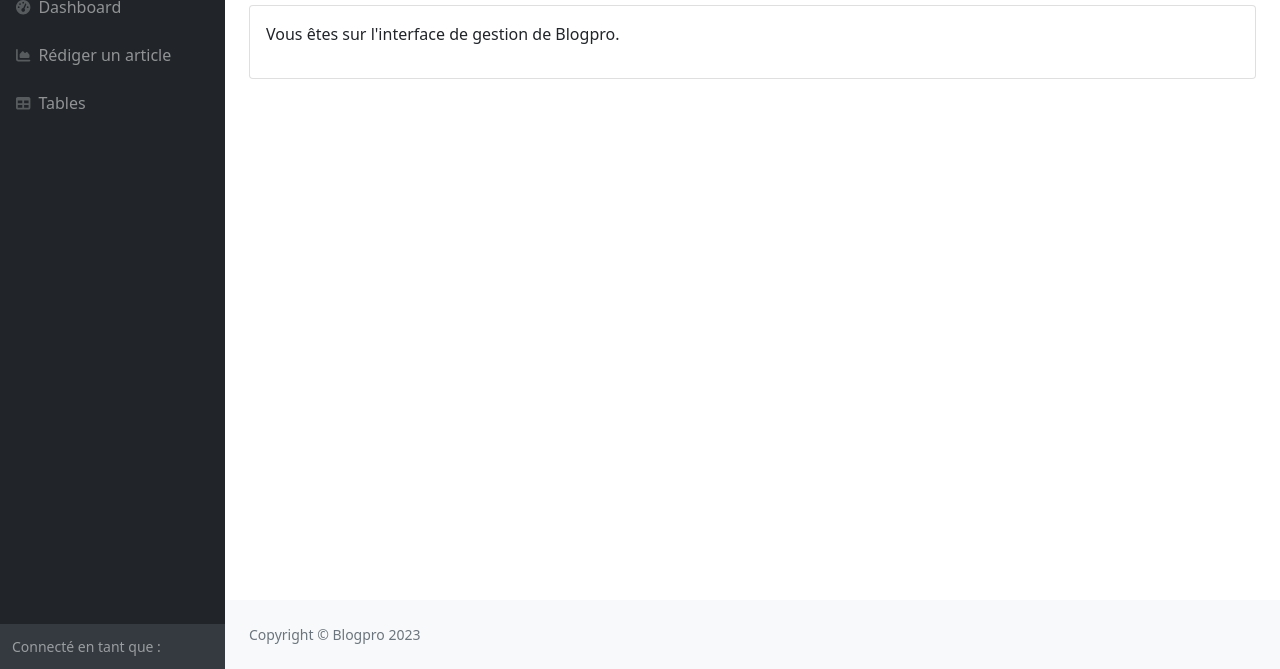
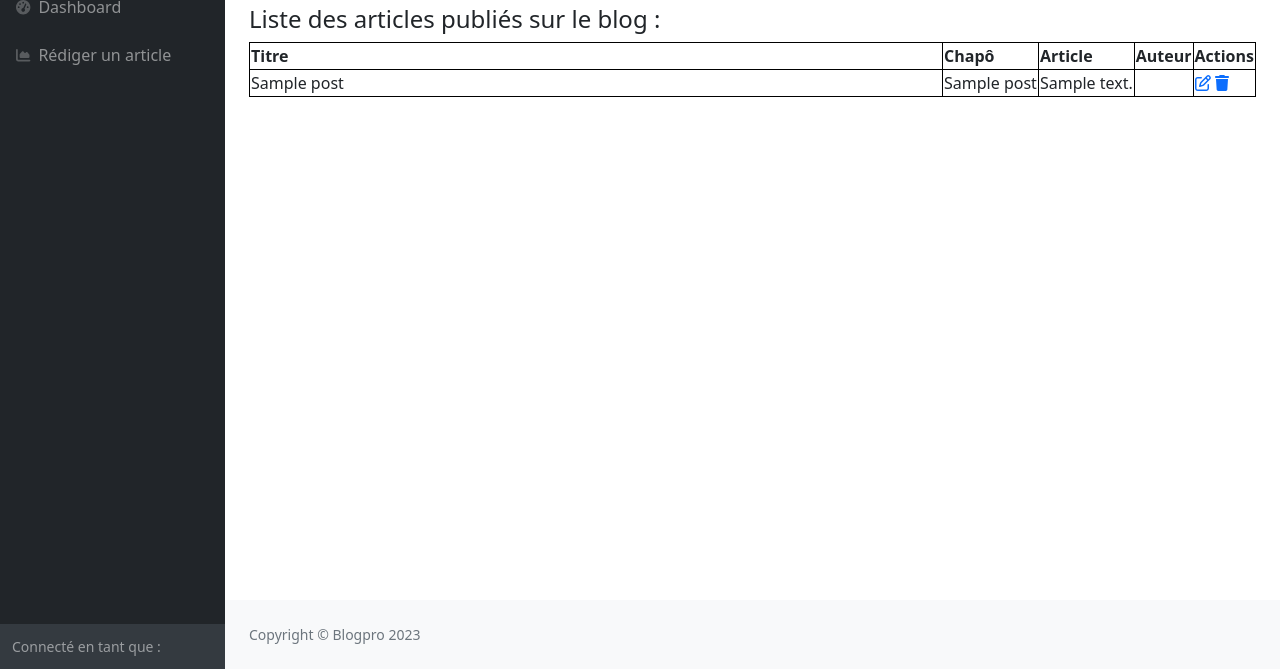
Before and after one commit to devperez/p5blog, a PHP site: template templates/admin/index.html.twig in a window 1280 px wide. Shown: the part 131-800 px from the top of the page. Run offline with PHP 8.4, Linux system fonts and the light colour scheme; the template is opened without the code that fills it: most values are stand-ins (such as "Sample title", 1, 10 or a date in 2020); some libraries are stand-ins or nearby versions.

Commit message:
started to display the published articles in the admin panel in a table and added the edit page

```diff
--- /dev/null
+++ b/css/customAdminStyles.css
@@ -0,0 +1,19 @@
+table, th, td {
+    border: 1px solid black;
+    border-collapse: collapse;
+    width: 100%;
+}
+
+.extract {
+    white-space: nowrap;
+    text-overflow:ellipsis;
+    overflow: hidden;
+    max-width: 300px;
+}
+
+.subExtract {
+    white-space: nowrap;
+    text-overflow:ellipsis;
+    overflow: hidden;
+    max-width: 25%;
+}
--- a/index.php
+++ b/index.php
@@ -33,6 +33,6 @@ $router->get('/indexAdmin', "Admin::index");
 
 $router->post('/publishPost', "Admin::publish");
 
-$router->post('/posts/:id', function($id) {echo 'Modifier l\'article '. $id;});
+$router->get('/editPost/:id', "Admin::edit");
 
 $router->run();
--- a/src/Controller/Controller.php
+++ b/src/Controller/Controller.php
@@ -10,6 +10,7 @@ abstract class Controller
     private $loader;
     protected $twig;
 
+
     public function __construct()
     {
         $this->loader = new FilesystemLoader(ROOT . '/blogpro/templates');
--- a/src/Models/Repository/PostRepository.php
+++ b/src/Models/Repository/PostRepository.php
@@ -21,4 +21,10 @@ class PostRepository extends AbstractRepository
 
         return $post;
     }
+
+    public function create($title, $subtitle, $article, $userId)
+    {
+        $post = new Post($this->db);
+        $post = $post->create($title, $subtitle, $article, $userId);
+    }
 }
--- a/src/Session/Session.php
+++ b/src/Session/Session.php
@@ -9,5 +9,6 @@ class Session
         session_start();
         $_SESSION[$key] = $value;
         //var_dump($_SESSION);
+        return $_SESSION;
     }
 }
--- a/templates/admin/index.html.twig
+++ b/templates/admin/index.html.twig
@@ -2,11 +2,34 @@
 {% block body %}
 
 	<div class="container-fluid px-4">
-		<h1 class="mt-4">Bienvenue {{ session.username }} !</h1>
-		<div class="card mb-4">
-			<div class="card-body">
-                <p>Vous êtes sur l'interface de gestion de Blogpro.</p>
-			</div>
+		<h1 class="mt-4">Bienvenue
+			{{ session.username }}
+			!</h1>
+		<div>
+			<h4>Liste des articles publiés sur le blog :</h4>
 		</div>
+		<table>
+			<tbody>
+				<tr>
+					<th>Titre</th>
+					<th>Chapô</th>
+					<th>Article</th>
+					<th>Auteur</th>
+					<th>Actions</th>
+				</tr>
+				{% for post in posts %}
+					<tr>
+						<td>{{ post.title }}</td>
+						<td class="subExtract">{{ post.subtitle }}</td>
+						<td class="extract">{{ post.content }}</td>
+						<td>{{ user }}</td>
+						<td>
+						<a href="/?url=editPost/{{ post.id }}"><i class="fa-regular fa-pen-to-square"></i></a>
+						<a href="/?url=deletePost/{{ post.id }}"><i class="fa-solid fa-trash"></i></a>
+						</td>
+					</tr>
+				{% endfor %}
+			</tbody>
+		</table>
 	</div>
 {% endblock %}
--- a/templates/dashboard.html.twig
+++ b/templates/dashboard.html.twig
@@ -1,6 +1,5 @@
 <?php
 session_start();
-
 ?>
 
 <!DOCTYPE html>
@@ -13,6 +12,8 @@ session_start();
         <meta name="author" content="" />
         <title>Blogpro Administration</title>
         <link href="css/adminStyles.css" rel="stylesheet" />
+        <link href="css/customAdminStyles.css" rel="stylesheet" />
+
         <script src="https://use.fontawesome.com/releases/v6.1.0/js/all.js" crossorigin="anonymous"></script>
     </head>
     <body>
@@ -99,10 +100,10 @@ session_start();
                                 <div class="sb-nav-link-icon"><i class="fas fa-chart-area"></i></div>
                                 Rédiger un article
                             </a>
-                            <a class="nav-link" href="tables.html">
+                            {# <a class="nav-link" href="tables.html">
                                 <div class="sb-nav-link-icon"><i class="fas fa-table"></i></div>
-                                Tables
-                            </a>
+                                Éditer un article
+                            </a> #}
                         </div>
                     </div>
                     <div class="sb-sidenav-footer">
```
Also changed, not shown: src/Controller/AdminController.php (+36 -12 lines), src/Models/Model.php (+10 -0 lines), src/Models/Repository/UserRepository.php (+4 -9 lines), templates/admin/edit.html.twig (added, +23 -0 lines).
